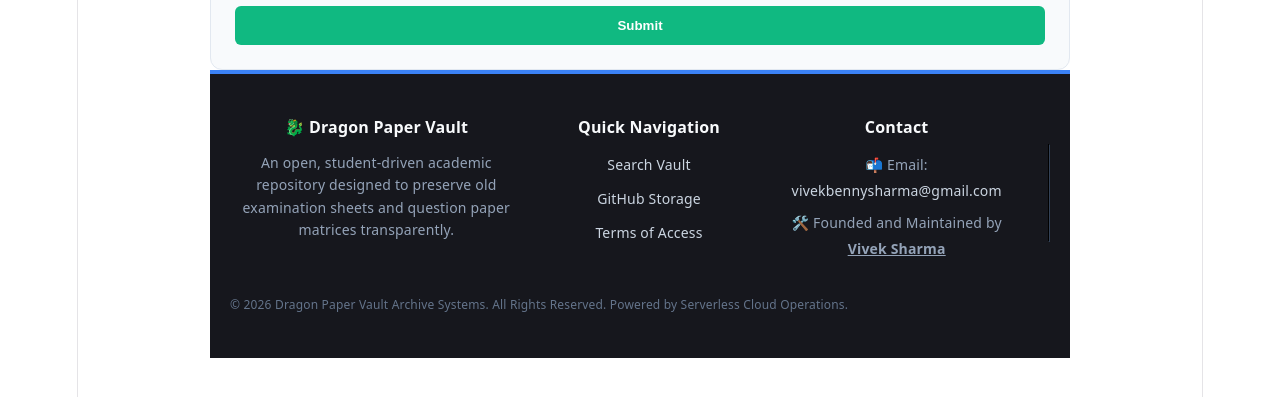
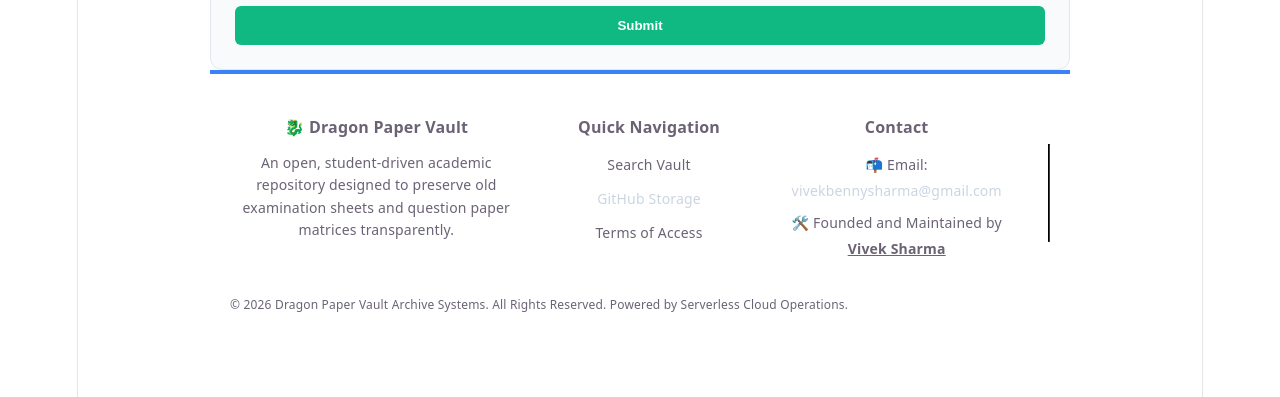
Before and after one commit to vivekbennysharma-svg/Dragon-Paper-Vault, a React (Vite) app: page / in a window 1280 px wide. Shown: the part 813-1210 px from the top of the page. Built offline with nearby package versions, Linux system fonts and the light colour scheme; no server answers.

Commit message:
Refactor footer styles to improve design clarity
Removed color styles from footer elements for a cleaner design.

```diff
--- a/src/App.jsx
+++ b/src/App.jsx
@@ -198,12 +198,12 @@ export default function App() {
         {uploadStatus && <p style={{ marginTop: '12px', color: '#047857', textAlign: 'center', fontWeight: 'bold' }}>{uploadStatus}</p>}
       </section>
     {/* 4. NEW INTERACTIVE FOOTER SYSTEM */}
-      <footer style={{ backgroundColor: '#16171d', color: '#94a3b8', padding: '40px 20px', borderTop: '4px solid #3b82f6', fontSize: '14px' }}>
+      <footer style={{ /* backgroundColor: '#16171d', color: '#94a3b8', */padding: '40px 20px', borderTop: '4px solid #3b82f6', fontSize: '14px' }}>
         <div style={{ maxWidth: '900px', margin: '0 auto', display: 'flex', flexWrap: 'wrap', justifyContent: 'space-between', gap: '30px' }}>
 
           {/* Left Block - Title & Desc */}
           <div style={{ flex: '1 1 250px' }}>
-            <h4 style={{ color: '#f8fafc', margin: '0 0 12px 0', fontSize: '16px' }}>🐉 Dragon Paper Vault</h4>
+            <h4 style={{ /*color: '#f8fafc', */margin: '0 0 12px 0', fontSize: '16px' }}>🐉 Dragon Paper Vault</h4>
             <p style={{ lineHeight: '1.6', margin: 0 }}>
               An open, student-driven academic repository designed to preserve old examination sheets and question paper matrices transparently.
             </p>
@@ -211,24 +211,24 @@ export default function App() {
 
           {/* Middle Block - Quick Links */}
           <div style={{ flex: '1 1 150px' }}>
-            <h4 style={{ color: '#f8fafc', margin: '0 0 12px 0', fontSize: '16px' }}>Quick Navigation</h4>
+            <h4 style={{ /*color: '#f8fafc', */margin: '0 0 12px 0', fontSize: '16px' }}>Quick Navigation</h4>
             <ul style={{ listStyle: 'none', padding: 0, margin: 0, display: 'grid', gap: '8px' }}>
-              <li><a href="#" style={{ color: '#cbd5e1', textDecoration: 'none' }} onClick={(e) => { e.preventDefault(); window.scrollTo({ top: 0, behavior: 'smooth' }); }}>Search Vault</a></li>
+              <li><a href="#" style={{ /* color: '#cbd5e1', */textDecoration: 'none' }} onClick={(e) => { e.preventDefault(); window.scrollTo({ top: 0, behavior: 'smooth' }); }}>Search Vault</a></li>
               <li><a href="https://github.com" target="_blank" rel="noreferrer" style={{ color: '#cbd5e1', textDecoration: 'none' }}>GitHub Storage</a></li>
-              <li><a href="#" style={{ color: '#cbd5e1', textDecoration: 'none' }} onClick={(e) => e.preventDefault()}>Terms of Access</a></li>
+              <li><a href="#" style={{/* color: '#cbd5e1', */textDecoration: 'none' }} onClick={(e) => e.preventDefault()}>Terms of Access</a></li>
             </ul>
           </div>
 
           {/* Right Block - Dummy Contact Support Info */}
           <div style={{ flex: '1 1 200px' }}>
-            <h4 style={{ color: '#f8fafc', margin: '0 0 12px 0', fontSize: '16px' }}>Contact</h4>
+            <h4 style={{/* color: '#f8fafc', */margin: '0 0 12px 0', fontSize: '16px' }}>Contact</h4>
             <p style={{ margin: '0 0 6px 0' }}>📬 Email: <span style={{ color: '#cbd5e1' }}>vivekbennysharma@gmail.com</span></p>
             <p style={{ margin: 0 }}>🛠️ Founded and Maintained by <b><a href="https://www.facebook.com/vivek.benny.sharma" target="_blank">Vivek Sharma</a></b></p>
           </div>
 
         {/* Bottom Horizontal Separation Rules & Copyright statement */}
         <hr style={{ borderColor: '#334155', margin: '30px 0 20px 0' }} />
-        <div style={{ textAlign: 'center', fontSize: '12px', color: '#64748b' }}>
+        <div style={{ textAlign: 'center', fontSize: '12px'/*, color: '#64748b' */}}>
           &copy; {new Date().getFullYear()} Dragon Paper Vault Archive Systems. All Rights Reserved. Powered by Serverless Cloud Operations.
         </div>
         </div>
```
